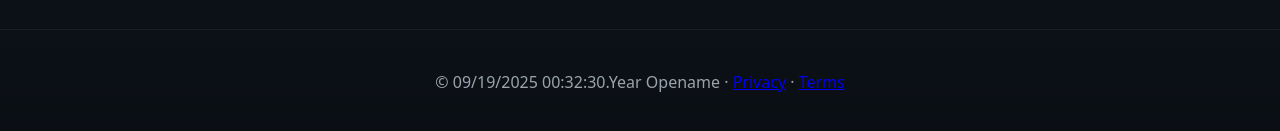
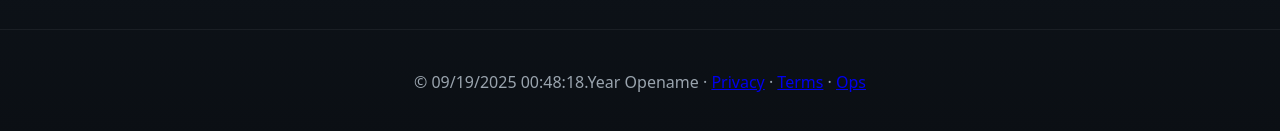
Before and after one commit to rickballard/Opename, a plain HTML site: page docs/index.html in a window 1280 px wide. Shown: the part 301-432 px from the top of the page. Drawn offline with Linux system fonts and the light colour scheme.

Commit message:
site: add Ops link to footer

```diff
--- a/docs/index.html
+++ b/docs/index.html
@@ -22,6 +22,6 @@
   <p class="muted">This site auto-includes docs from <code>rickballard/MeritRank/docs/site</code> at deploy time, if present.</p>
 </main>
 <footer>
-  <div>© 09/19/2025 00:32:30.Year Opename · <a href='/privacy.html'>Privacy</a> · <a href='/terms.html'>Terms</a></div>
+  <div>© 09/19/2025 00:48:18.Year Opename · <a href='/privacy.html'>Privacy</a> · <a href='/terms.html'>Terms</a> · <a href='https://github.com/rickballard/opename-ops'>Ops</a></div>
 </footer>
 </body></html>
```
Also changed, not shown: evidence.html (+1 -1 lines), index.html (+1 -1 lines), meritrank/index.html (+1 -1 lines), privacy.html (+1 -1 lines), reptag/index.html (+1 -1 lines), scripttag/index.html (+1 -1 lines), submit.html (+1 -1 lines), terms.html (+1 -1 lines), 404.html (line endings or trailing spaces), docs/claim-schema.html (line endings or trailing spaces), docs/harvesting-pipeline.html (line endings or trailing spaces).
